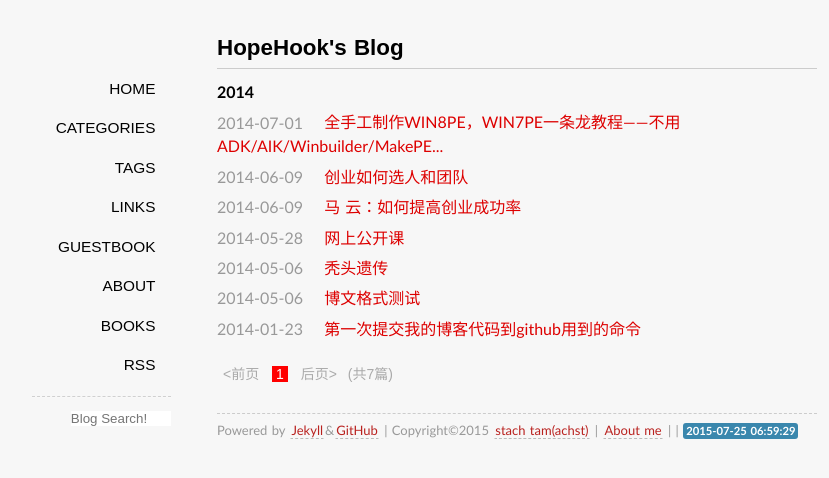
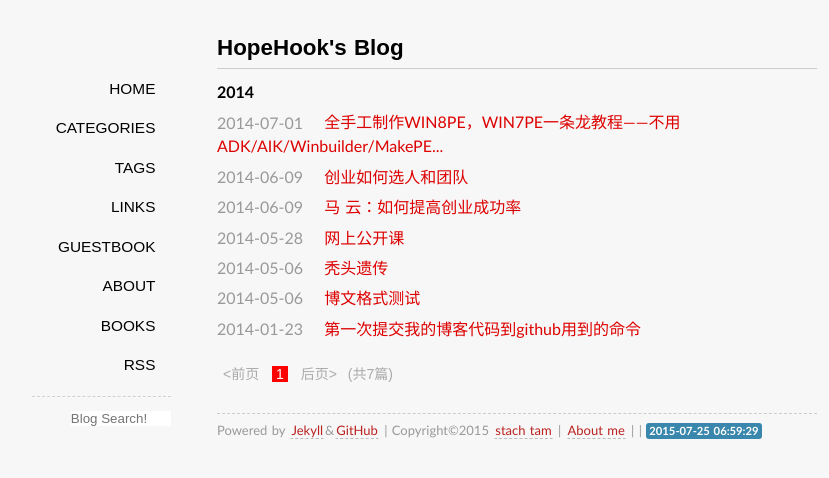
Before and after one commit to hopehook/HopeHook.com, a Jekyll site: the page built from index.html, in a window 1280 px wide. Shown: the top 478 px of the page, without its empty margins (123-952 px from the left). Built offline with Jekyll 4.4.1, drawn with Linux system fonts in a browser that asks for light colours; some web fonts are replaced; Markdown is read by kramdown in place of the engine named in the settings; the list of posts is cut into pages by our own code; comment, search, counter and statistics services are not loaded.

Commit message:
Update _config.yml

```diff
--- a/_config.yml
+++ b/_config.yml
@@ -4,7 +4,7 @@ url: http://hopehook.com
 website-url: hopehook.com
 name: HopeHook's Blog
 website: HopeHook's House
-author: stach tam(achst)
+author: stach tam
 email: achst@qq.com
 duoshuo: HopeHook
 github: HopeHook
```
